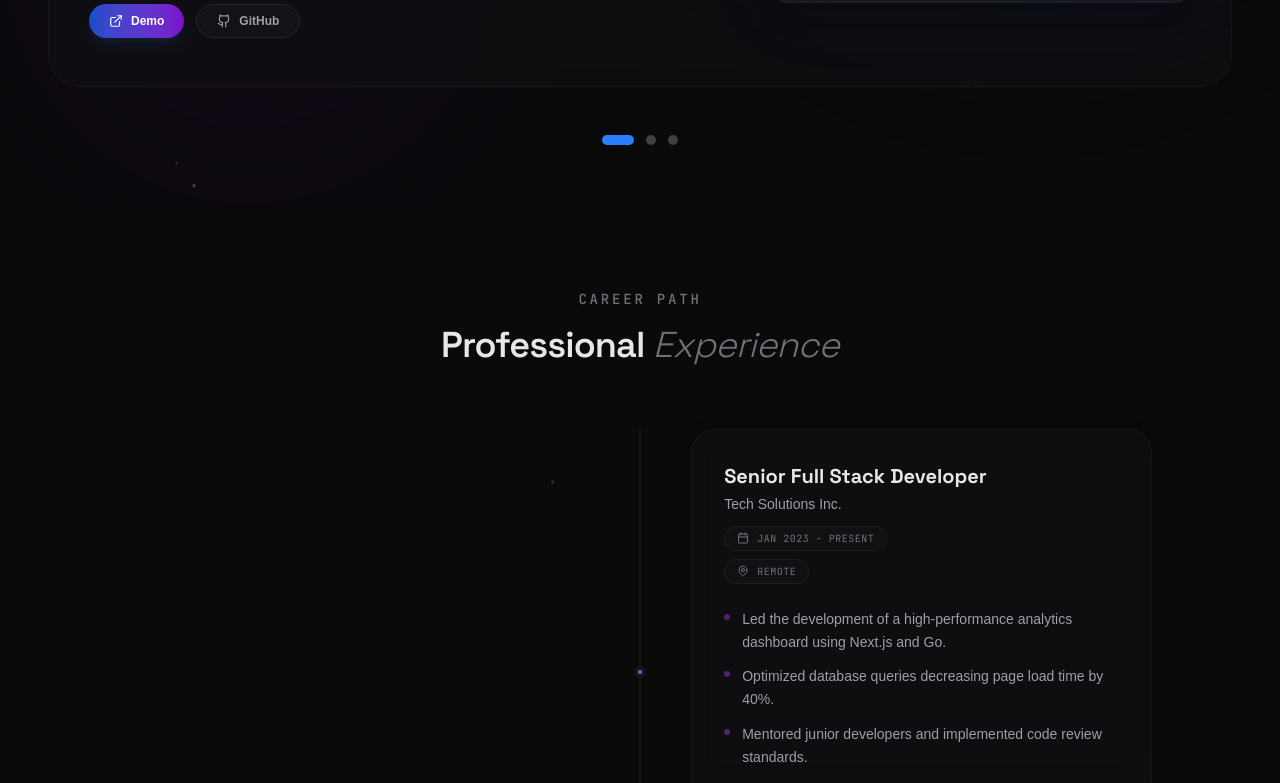
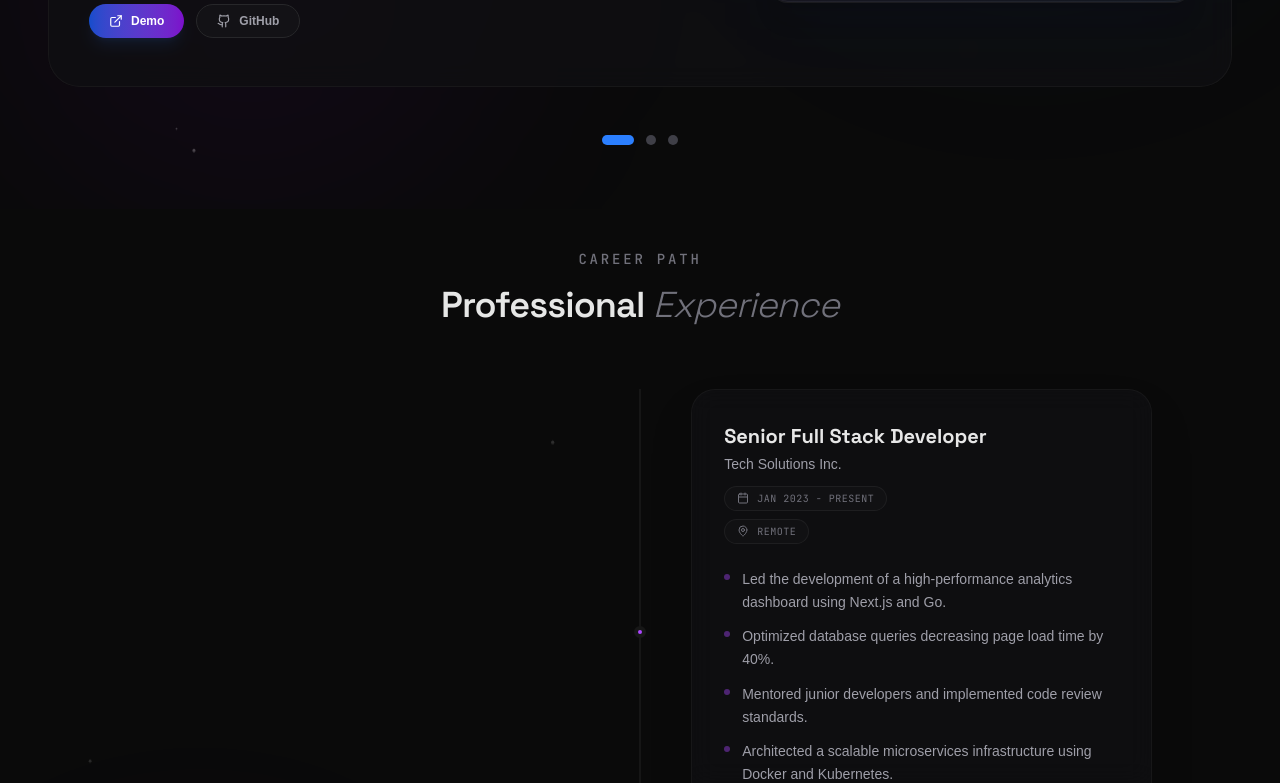
Before and after one commit to AlexandreGomes08/meu-portfolio, a Next.js app in the folder frontend/: page / in a window 1280 px wide. Shown: the part 2017-2800 px from the top of the page. Built offline with nearby package versions, Linux system fonts and the light colour scheme.

Commit message:
fix: add margin top scroll for menu items

```diff
--- a/frontend/src/app/globals.css
+++ b/frontend/src/app/globals.css
@@ -1,4 +1,8 @@
 @import "tailwindcss";
+
+html {
+	scroll-behavior: smooth;
+}
 
 :root {
 	--background: #ffffff;
--- a/frontend/src/components/contato/index.tsx
+++ b/frontend/src/components/contato/index.tsx
@@ -6,7 +6,10 @@ import Link from "next/link"
 
 export default function Contato() {
 	return (
-		<section id="contact" className="relative py-20 px-4 sm:px-6 overflow-hidden">
+		<section
+			id="contact"
+			className="relative py-20 px-4 sm:px-6 overflow-hidden scroll-mt-4 sm:scroll-mt-6"
+		>
 			<div className="relative z-10 max-w-[1200px] mx-auto">
 				<div
 					data-aos="fade-up"
--- a/frontend/src/components/experiencia/index.tsx
+++ b/frontend/src/components/experiencia/index.tsx
@@ -60,7 +60,10 @@ const EXPERIENCES: Experience[] = [
 
 export default function Experiencia() {
 	return (
-		<section id="experience" className="py-20 relative overflow-hidden">
+		<section
+			id="experience"
+			className="py-10 relative overflow-hidden scroll-mt-10 sm:scroll-mt-12"
+		>
 			<div className="absolute top-1/2 left-0 w-[400px] h-[400px] bg-purple-600/5 rounded-full blur-[100px] -z-10 translate-y-[-50%]" />
 			<div className="absolute bottom-0 right-0 w-[400px] h-[400px] bg-blue-600/5 rounded-full blur-[100px] -z-10" />
 
--- a/frontend/src/components/landing/Principal.tsx
+++ b/frontend/src/components/landing/Principal.tsx
@@ -49,7 +49,10 @@ export default function Principal() {
 	}, [])
 
 	return (
-		<div className="relative min-h-screen flex flex-col overflow-hidden">
+		<div
+			id="home"
+			className="relative min-h-screen flex flex-col overflow-hidden scroll-mt-14 sm:scroll-mt-16"
+		>
 			<div className="absolute top-0 left-0 w-full h-full pointer-events-none z-0">
 				<div className="absolute bottom-[10%] left-[-5%] w-[400px] h-[400px] bg-purple-600/10 rounded-full blur-[100px]" />
 			</div>
--- a/frontend/src/components/projetos/index.tsx
+++ b/frontend/src/components/projetos/index.tsx
@@ -71,8 +71,10 @@ const MOCK_PROJECTS: Project[] = [
 
 export default function Home() {
 	return (
-		<section id="projects" className="py-12 relative overflow-hidden">
-			{/* Subtle Background Effects */}
+		<section
+			id="projects"
+			className="py-12 relative overflow-hidden scroll-mt-8 sm:scroll-mt-10"
+		>
 			<div className="absolute top-0 right-0 w-[500px] h-[500px] bg-blue-600/5 rounded-full blur-[120px] -z-10" />
 			<div className="absolute bottom-0 left-0 w-[500px] h-[500px] bg-purple-600/5 rounded-full blur-[120px] -z-10" />
 
--- a/frontend/src/components/resumo/index.tsx
+++ b/frontend/src/components/resumo/index.tsx
@@ -7,7 +7,10 @@ import { SiNestjs, SiPostgresql, SiSupabase } from "react-icons/si"
 
 export default async function Resumo() {
 	return (
-		<section id="about" className="relative py-10 px-4 sm:px-6 overflow-hidden">
+		<section
+			id="about"
+			className="relative py-10 px-4 sm:px-6 overflow-hidden scroll-mt-10 sm:scroll-mt-12"
+		>
 			<div className="relative z-10 max-w-[1200px] mx-auto">
 				<div className="bg-[#0f0f12]/80 backdrop-blur-md border border-white/[0.04] rounded-[32px] overflow-hidden px-8 py-16 sm:px-12 sm:py-16 shadow-2xl flex flex-col items-center text-center">
 					<div
--- a/frontend/src/components/shared/Menu.tsx
+++ b/frontend/src/components/shared/Menu.tsx
@@ -6,7 +6,7 @@ export default function Menu() {
 	const caminho = usePathname()
 	return (
 		<nav className="flex flex-col text-base items-end sm:items-normal sm:flex-row gap-6 sm:gap-6 pb-4 sm:pb-0">
-			<MenuItem href="/" selecionado={caminho === "/"}>
+			<MenuItem href="/#home" selecionado={caminho === "/"}>
 				Home
 			</MenuItem>
 			<MenuItem href="/#about" selecionado={false}>
```
